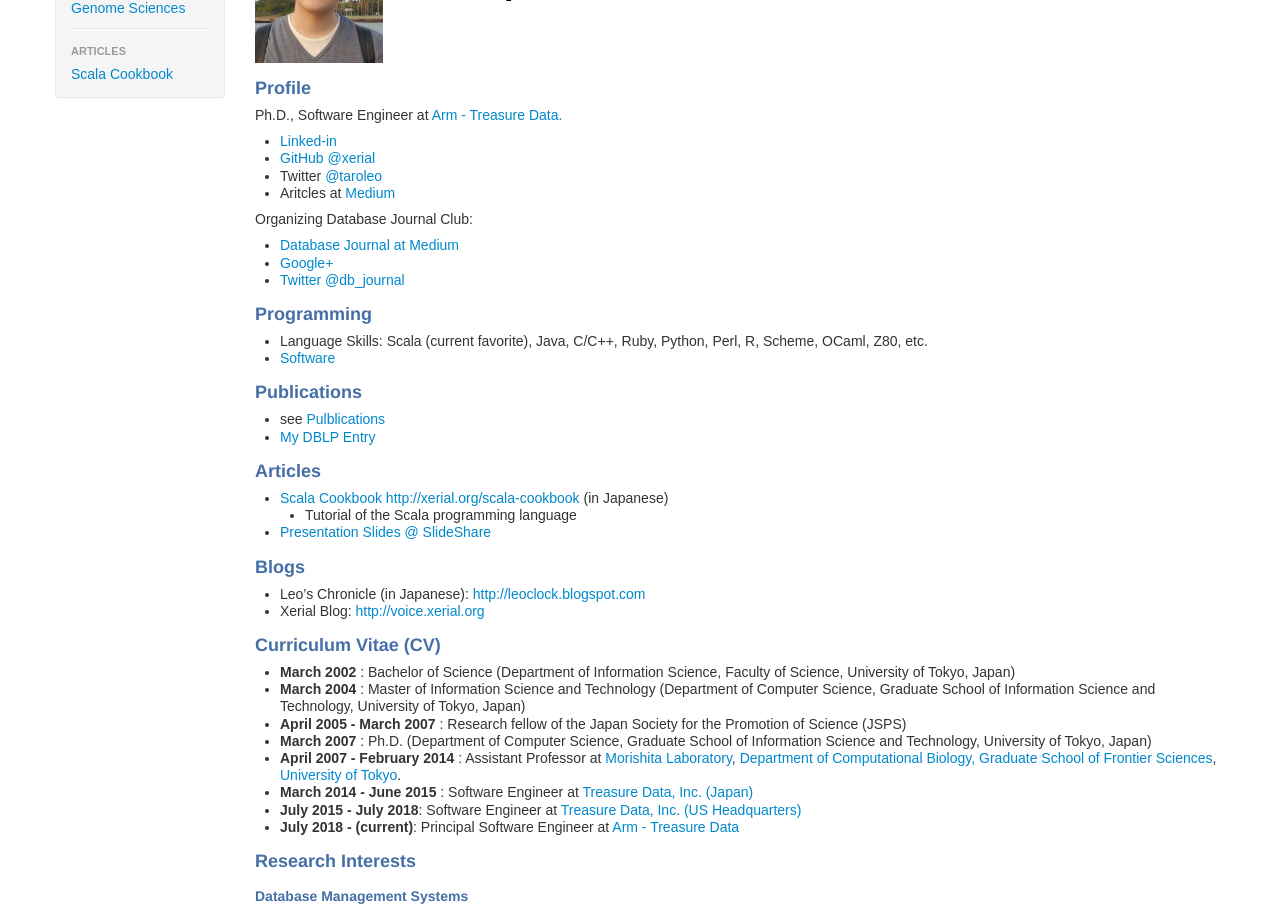
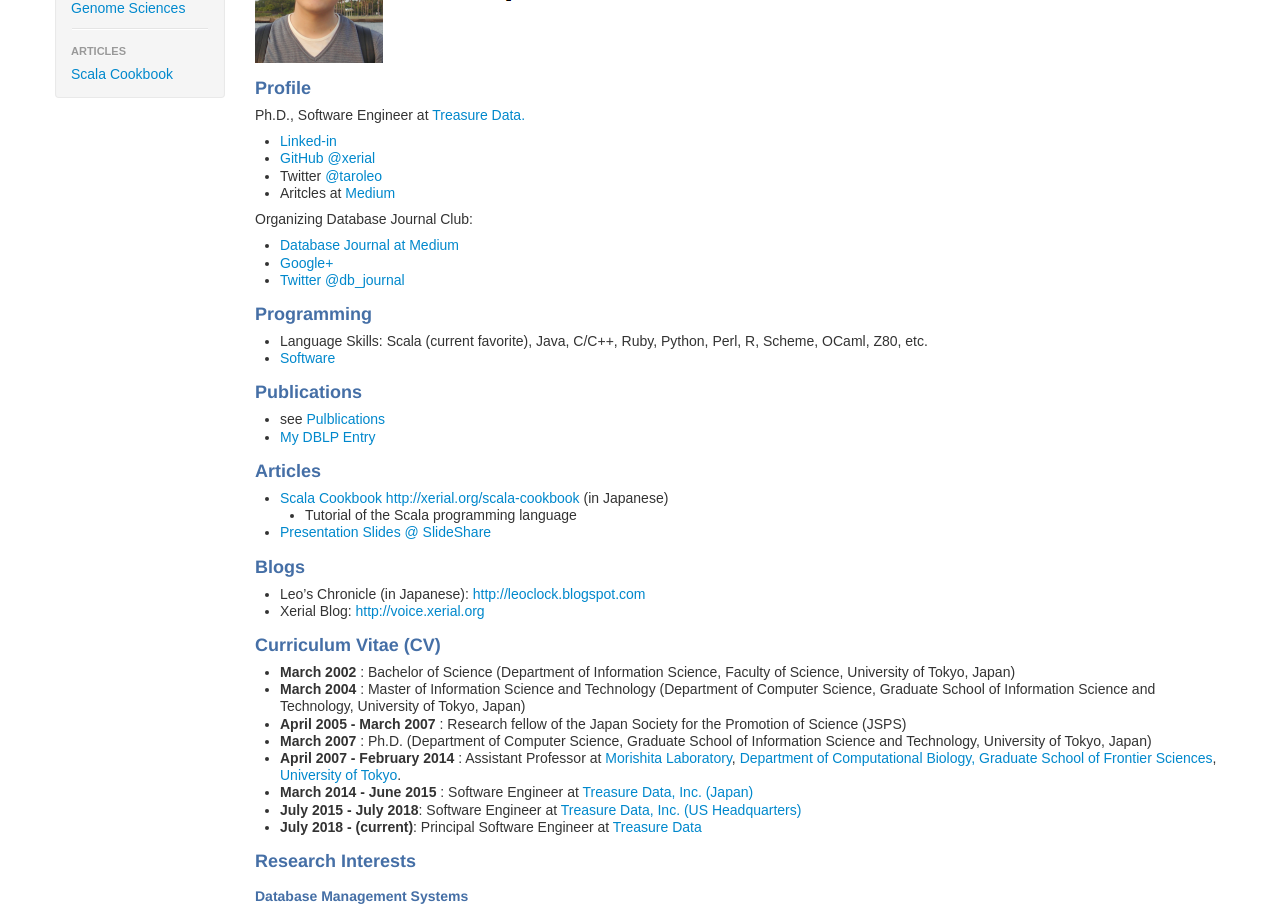
Before and after one commit to xerial/xerial.github.com, a Jekyll site: the page built from leo.md, in a window 1280 px wide and 1400 px high. Shown: the part 247-1157 px from the top of the window. Built offline with Jekyll 4.4.1, drawn with Linux system fonts in a browser that asks for light colours; Markdown is read by kramdown in place of the engine named in the settings.

Commit message:
Update leo.md

```diff
--- a/leo.md
+++ b/leo.md
@@ -6,7 +6,7 @@
 
 ### Profile
 
-Ph.D., Software Engineer at [Arm - Treasure Data.](http://www.treasuredata.com/)
+Ph.D., Software Engineer at [Treasure Data.](http://www.treasuredata.com/)
 
 * [Linked-in](https://www.linkedin.com/in/taro-l-saito-b0709387/)
 * [GitHub @xerial](https://github.com/xerial)
@@ -46,7 +46,7 @@
 * **April 2007 - February 2014** : Assistant Professor at [Morishita Laboratory](http://mlab.cb.k.u-tokyo.ac.jp), [Department of Computational Biology, Graduate School of Frontier Sciences](http://www.cb.k.u-tokyo.ac.jp/?lang=en), [University of Tokyo](http://www.u-tokyo.ac.jp/index_e.html).
 * **March 2014 - June 2015** : Software Engineer at [Treasure Data, Inc. (Japan)](https://www.treasuredata.com/)
 * **July 2015 - July 2018**: Software Engineer at [Treasure Data, Inc. (US Headquarters)](https://www.treasuredata.com/)
-* **July 2018 - (current)**: Principal Software Engineer at [Arm - Treasure Data](https://www.treasuredata.com/)
+* **July 2018 - (current)**: Principal Software Engineer at [Treasure Data](https://www.treasuredata.com/)
 
 ### Research Interests
 
```
